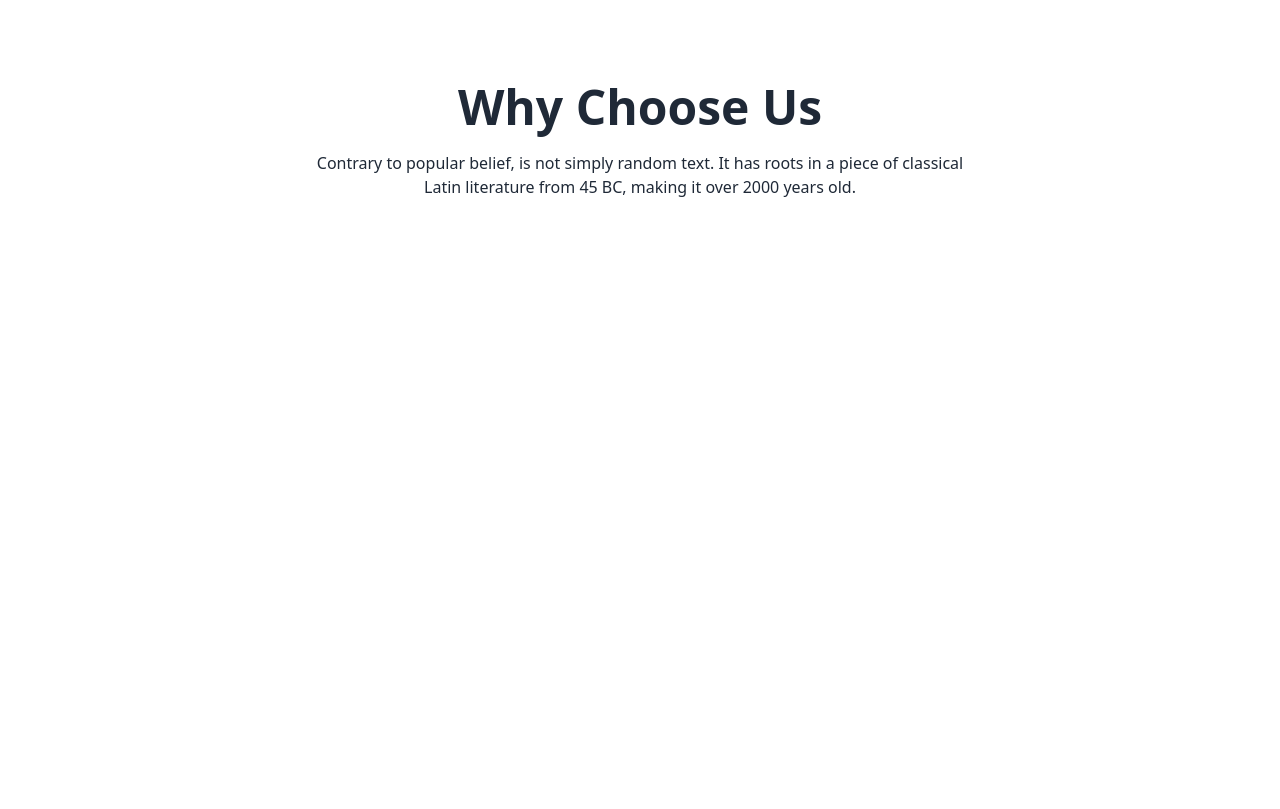
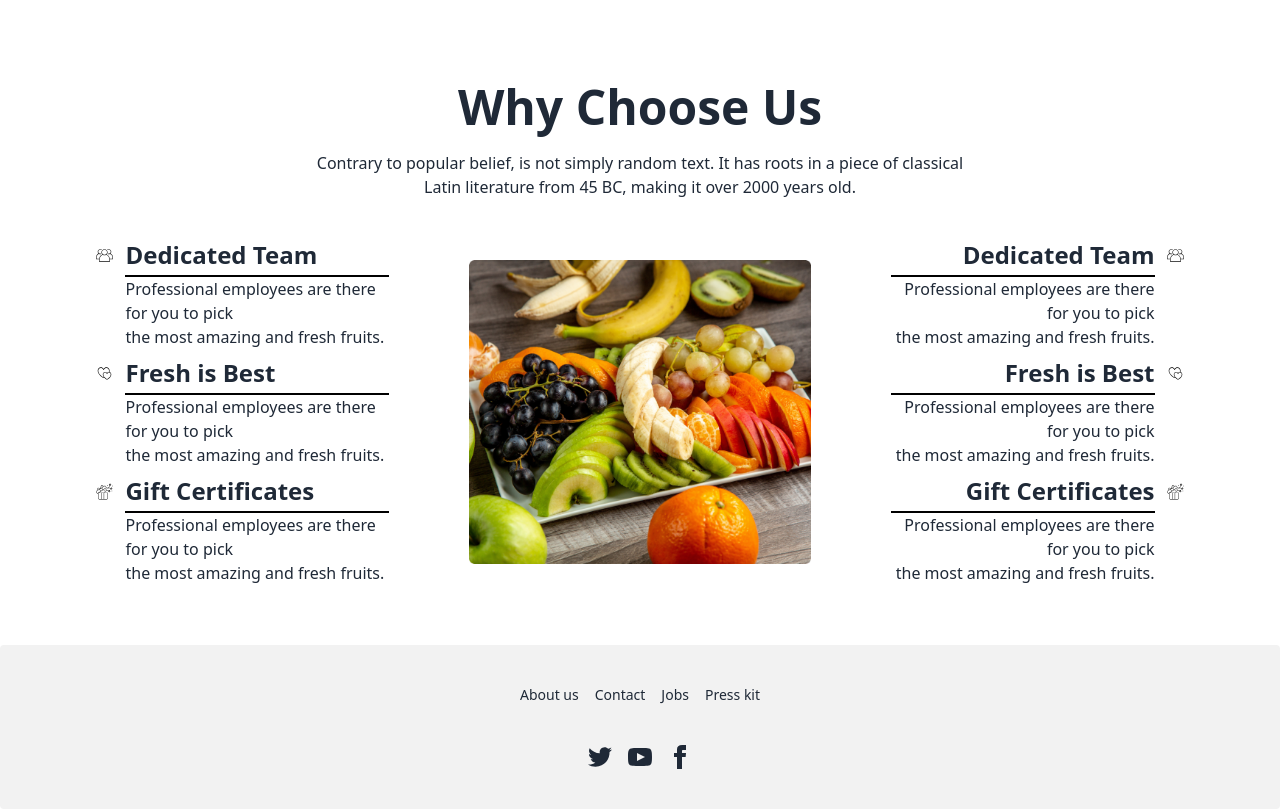
Before and after one commit to samiralvi111/my-fruit-website, a plain HTML site: page index.html in a window 1280 px wide. Shown: the part 2409-3218 px from the top of the page. Before the commit the page ends 2668 px from the top, so only its background shows below. Drawn offline with nearby package versions, Linux system fonts and the light colour scheme.

Commit message:
new file created

```diff
--- a/index.html
+++ b/index.html
@@ -380,13 +380,121 @@
 <!-- fifth section start here................................................................. -->
 <section class="max-w-screen-xl m-auto px-8 md:px-16 lg:px-24 py-5 my-10 rounded-lg">
   <div class="text-center">
-    <h1 class="text-5xl	font-extrabold  pt-20">Why Choose Us</h1>
+    <h1 class="text-5xl	font-extrabold pt-20 ">Why Choose Us</h1>
     <p class="text-base	font-medium pt-5">Contrary to popular belief, is not simply random text. It has roots in a piece of classical <br> Latin literature from 45 BC, making it over 2000 years old.</p>
       </div>
+      <!-- parent tag.......................................................... -->
+      <div class="flex gap-20 flex-col items-center md:flex-row mt-10">
+      <!-- main container tag here......................................................... -->
+      <div class="space-y-2">
+        <!-- container1............ -->
+        <div>
+          <div class="flex gap-3">
+            <div class="pt-2">
+              <img src="./images/group 1.svg" alt="">
+            </div>
+            <div>
+            <h4 class="text-2xl	font-extrabold border-b-2 border-black pb-1">Dedicated Team</h4>
+            <p class="text-base font-medium">Professional employees are there for you to pick <br> the most amazing and fresh fruits.</p>
+          </div>
+          </div>
+        </div>
+        <!-- container1 end here............ -->
+        <!-- container2 start here............ -->
+        <div>
+          <div class="flex gap-3">
+            <div class="pt-2">
+              <img src="./images/love 1.svg" alt="">
+            </div>
+            <div>
+            <h4 class="text-2xl	font-extrabold border-b-2 border-black pb-1">Fresh is Best</h4>
+            <p class="text-base font-medium">Professional employees are there for you to pick <br> the most amazing and fresh fruits.</p>
+          </div>
+          </div>
+        </div>
+        <!-- container2 end here............ -->
+        <!-- container3 start here............ -->
+        <div>
+          <div class="flex gap-3">
+            <div class="pt-2">
+              <img src="./images/gift-box 1.svg" alt="">
+            </div>
+            <div>
+            <h4 class="text-2xl	font-extrabold border-b-2 border-black pb-1">Gift Certificates</h4>
+            <p class="text-base font-medium">Professional employees are there for you to pick <br> the most amazing and fresh fruits.</p>
+          </div>
+          </div>
+        </div>
+        <!-- container3 end here............ -->
+      </div>
+      <!-- 2nd container........................................ -->
+      <div>
+        <img src="./images/whychoose1.png" alt="">
+      </div>
+      <!-- 2nd container end........................................ -->
+      <!-- 3rd container.......................................... -->
+      <div>
+        <div class="space-y-2">
+          <!-- container1............ -->
+          <div>
+            <div class="flex flex-row-reverse text-right gap-3">
+              <div class="pt-2">
+                <img src="./images/group 1.svg" alt="">
+              </div>
+              <div>
+              <h4 class="text-2xl	font-extrabold border-b-2 border-black pb-1">Dedicated Team</h4>
+              <p class="text-base font-medium">Professional employees are there for you to pick <br> the most amazing and fresh fruits.</p>
+            </div>
+            </div>
+          </div>
+          <!-- container1 end here............ -->
+          <!-- container2 start here............ -->
+          <div>
+            <div class="flex flex-row-reverse text-right gap-3">
+              <div class="pt-2">
+                <img src="./images/love 1.svg" alt="">
+              </div>
+              <div>
+              <h4 class="text-2xl	font-extrabold border-b-2 border-black pb-1">Fresh is Best</h4>
+              <p class="text-base font-medium">Professional employees are there for you to pick <br> the most amazing and fresh fruits.</p>
+            </div>
+            </div>
+          </div>
+          <!-- container2 end here............ -->
+          <!-- container3 start here............ -->
+          <div>
+            <div class="flex flex-row-reverse text-right gap-3">
+              <div class="pt-2">
+                <img src="./images/gift-box 1.svg" alt="">
+              </div>
+              <div>
+              <h4 class="text-2xl	font-extrabold border-b-2 border-black pb-1">Gift Certificates</h4>
+              <p class="text-base font-medium">Professional employees are there for you to pick <br> the most amazing and fresh fruits.</p>
+            </div>
+            </div>
+          </div>
+          <!-- container3 end here............ -->
+        </div>
+      </div>
+      <!-- 3rd container.......................................... -->
+      <!-- container end............. -->
+    </div>
 </section>
   </main>
-  <footer>
-
-  </footer>
+    <footer class="footer footer-center p-10 bg-base-200 text-base-content rounded">
+      <div class="grid grid-flow-col gap-4">
+        <a class="link link-hover">About us</a>
+        <a class="link link-hover">Contact</a>
+        <a class="link link-hover">Jobs</a>
+        <a class="link link-hover">Press kit</a>
+      </div>
+      <div>
+        <div class="grid grid-flow-col gap-4">
+          <a><svg xmlns="http://www.w3.org/2000/svg" width="24" height="24" viewBox="0 0 24 24" class="fill-current"><path d="M24 4.557c-.883.392-1.832.656-2.828.775 1.017-.609 1.798-1.574 2.165-2.724-.951.564-2.005.974-3.127 1.195-.897-.957-2.178-1.555-3.594-1.555-3.179 0-5.515 2.966-4.797 6.045-4.091-.205-7.719-2.165-10.148-5.144-1.29 2.213-.669 5.108 1.523 6.574-.806-.026-1.566-.247-2.229-.616-.054 2.281 1.581 4.415 3.949 4.89-.693.188-1.452.232-2.224.084.626 1.956 2.444 3.379 4.6 3.419-2.07 1.623-4.678 2.348-7.29 2.04 2.179 1.397 4.768 2.212 7.548 2.212 9.142 0 14.307-7.721 13.995-14.646.962-.695 1.797-1.562 2.457-2.549z"></path></svg></a>
+          <a><svg xmlns="http://www.w3.org/2000/svg" width="24" height="24" viewBox="0 0 24 24" class="fill-current"><path d="M19.615 3.184c-3.604-.246-11.631-.245-15.23 0-3.897.266-4.356 2.62-4.385 8.816.029 6.185.484 8.549 4.385 8.816 3.6.245 11.626.246 15.23 0 3.897-.266 4.356-2.62 4.385-8.816-.029-6.185-.484-8.549-4.385-8.816zm-10.615 12.816v-8l8 3.993-8 4.007z"></path></svg></a>
+          <a><svg xmlns="http://www.w3.org/2000/svg" width="24" height="24" viewBox="0 0 24 24" class="fill-current"><path d="M9 8h-3v4h3v12h5v-12h3.642l.358-4h-4v-1.667c0-.955.192-1.333 1.115-1.333h2.885v-5h-3.808c-3.596 0-5.192 1.583-5.192 4.615v3.385z"></path></svg></a>
+        </div>
+      </div>
+    </footer>
 </body>
 </html>
```
Also changed, not shown: images/Ellipse 2.svg (added), images/gift-box 1.svg (added), images/group 1.svg (added), images/love 1.svg (added).
